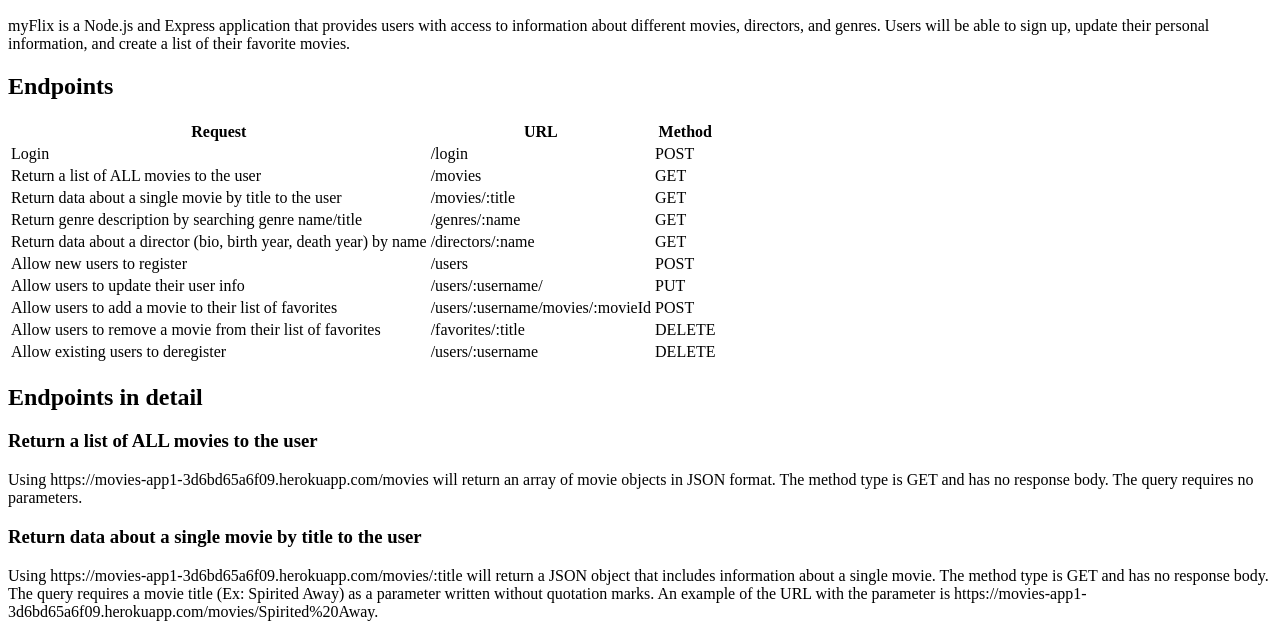
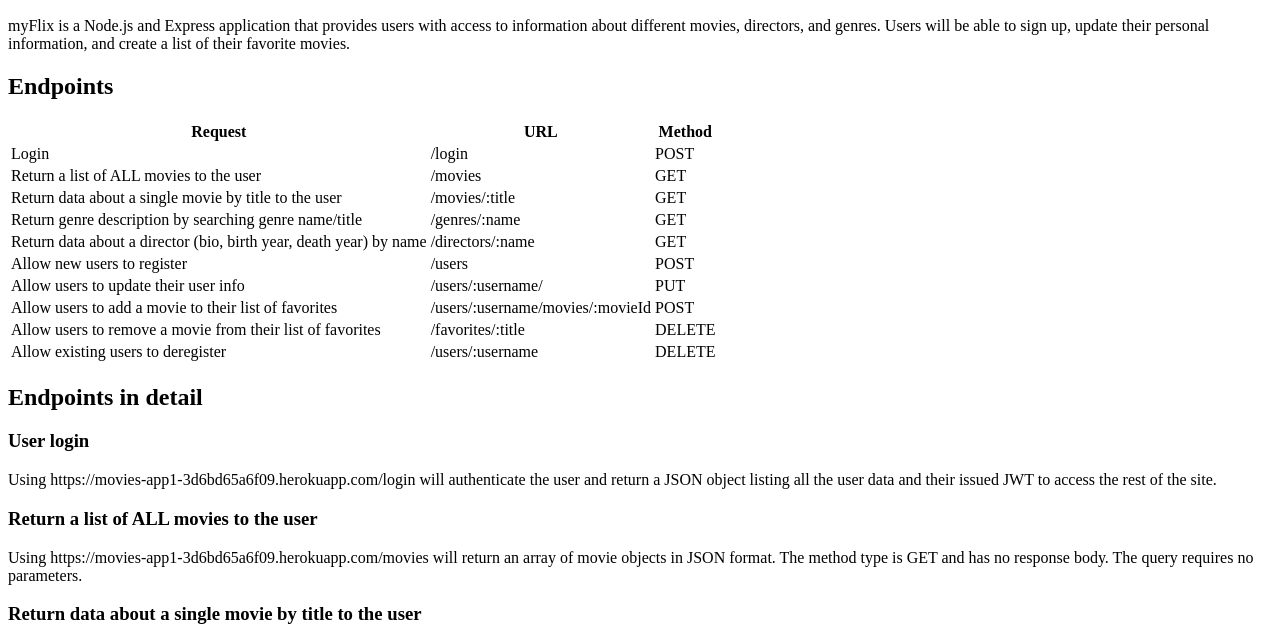
Before and after one commit to kayleebowers/movie-api, a website: page public/documentation.html in a window 1280 px wide. Shown: the part 110-746 px from the top of the page. Drawn offline with Linux system fonts and the light colour scheme.

Commit message:
docs: add login route description

```diff
--- a/public/documentation.html
+++ b/public/documentation.html
@@ -74,6 +74,10 @@
         </tr>
       </table>
     <h2>Endpoints in detail</h2>
+    <h3>User login</h3>
+      <div>
+        <p>Using https://movies-app1-3d6bd65a6f09.herokuapp.com/login will authenticate the user and return a JSON object listing all the user data and their issued JWT to access the rest of the site.</p>
+      </div>
     <h3>Return a list of ALL movies to the user</h3>
       <div>
         <p>Using https://movies-app1-3d6bd65a6f09.herokuapp.com/movies will return an array of movie objects in JSON format. The method type is GET and has no response body. The query requires no parameters.</p>
```
